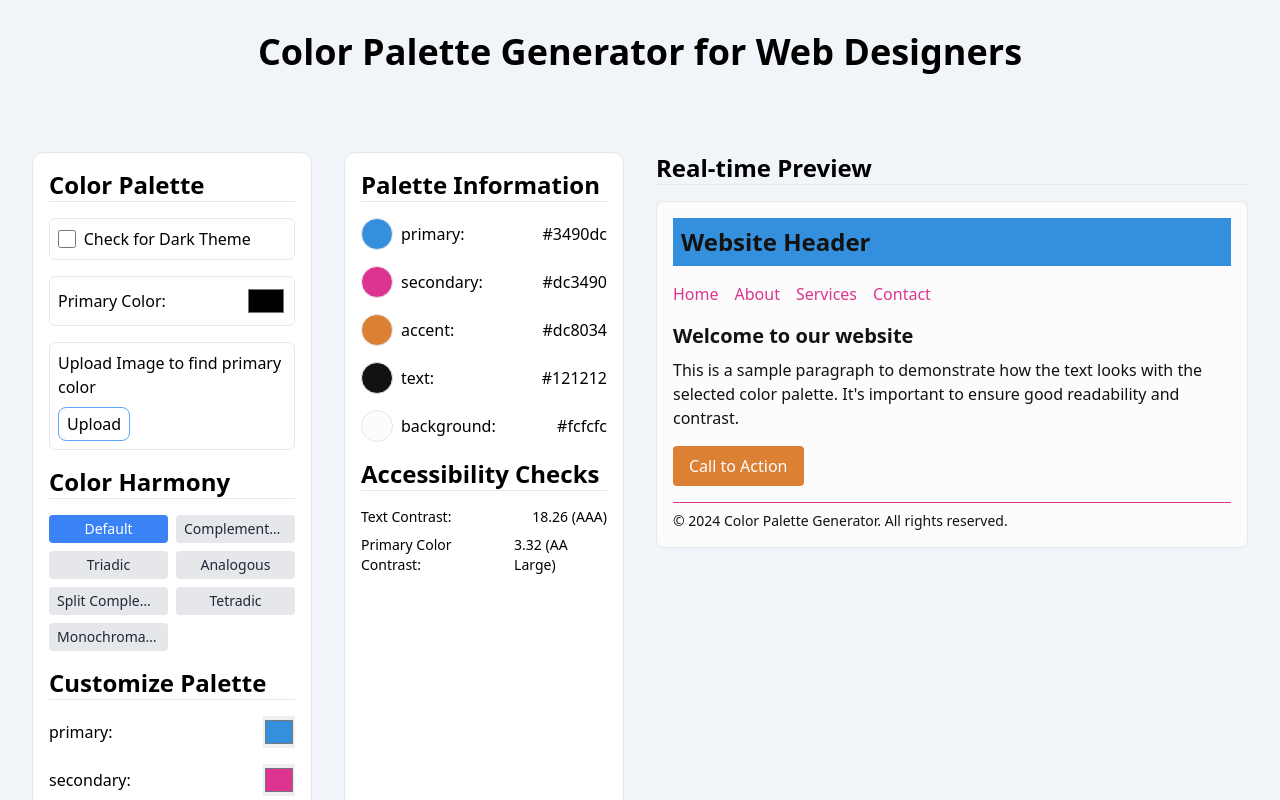
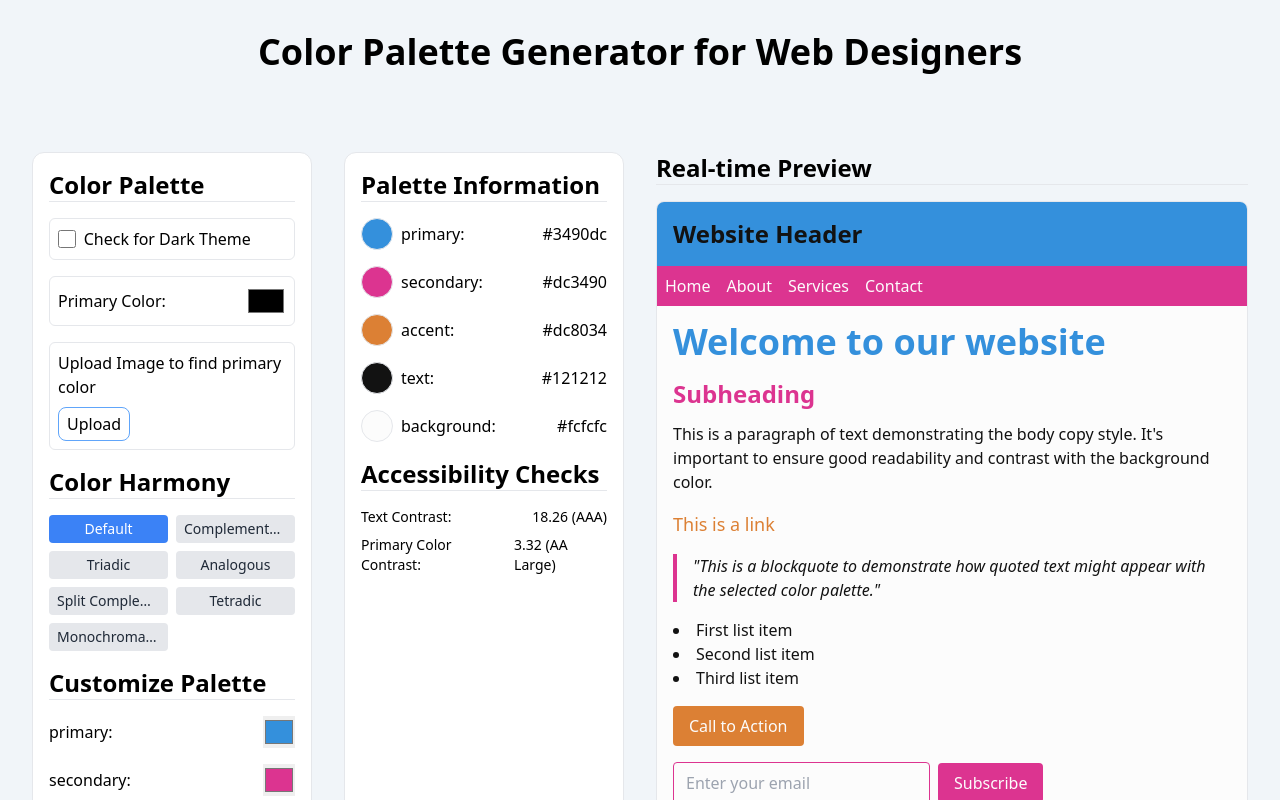
Before and after one commit to jepeteo/react-color-palette-generator, a React (Vite) app: page / in a window 1280 px wide. Shown: the top 800 px of the page. Built offline with nearby package versions, Linux system fonts and the light colour scheme.

Commit message:
improvements on preview

```diff
--- a/src/components/Preview.jsx
+++ b/src/components/Preview.jsx
@@ -1,31 +1,29 @@
 // src/components/Preview.js
 import React from 'react';
+import chroma from 'chroma-js';
 
 function Preview({ palette }) {
   return (
     <div className="grid grid-cols-1 gap-4">
       <h2 className="containerTitle">Real-time Preview</h2>
       <div
-        className="rounded-lg border p-4"
+        className="overflow-hidden rounded-lg border"
         style={{ backgroundColor: palette.background }}
       >
-        <header className="mb-4" style={{ backgroundColor: palette.primary }}>
-          <h1
-            className="p-2 text-2xl font-bold"
-            style={{ color: palette.text }}
-          >
+        <header className="p-4" style={{ backgroundColor: palette.primary }}>
+          <h1 className="text-2xl font-bold" style={{ color: palette.text }}>
             Website Header
           </h1>
         </header>
 
-        <nav className="mb-4">
+        <nav className="p-2" style={{ backgroundColor: palette.secondary }}>
           <ul className="flex space-x-4">
             {['Home', 'About', 'Services', 'Contact'].map((item) => (
               <li key={item}>
                 <a
                   href="#"
                   className="hover:underline"
-                  style={{ color: palette.secondary }}
+                  style={{ color: palette.background }}
                 >
                   {item}
                 </a>
@@ -34,37 +32,92 @@ function Preview({ palette }) {
           </ul>
         </nav>
 
-        <main>
+        <main className="p-4">
+          <h1
+            className="mb-4 text-4xl font-bold"
+            style={{ color: palette.primary }}
+          >
+            Welcome to our website
+          </h1>
           <h2
-            className="mb-2 text-xl font-semibold"
+            className="mb-3 text-2xl font-semibold"
+            style={{ color: palette.secondary }}
+          >
+            Subheading
+          </h2>
+          <p className="mb-4 text-base" style={{ color: palette.text }}>
+            This is a paragraph of text demonstrating the body copy style. It's
+            important to ensure good readability and contrast with the
+            background color.
+          </p>
+          <a
+            href="#"
+            className="text-lg font-medium"
+            style={{ color: palette.accent }}
+          >
+            This is a link
+          </a>
+          <blockquote
+            className="my-4 border-l-4 pl-4 italic"
+            style={{ borderColor: palette.secondary, color: palette.text }}
+          >
+            "This is a blockquote to demonstrate how quoted text might appear
+            with the selected color palette."
+          </blockquote>
+          <ul
+            className="mb-4 list-inside list-disc"
             style={{ color: palette.text }}
           >
-            Welcome to our website
-          </h2>
-          <p className="mb-4" style={{ color: palette.text }}>
-            This is a sample paragraph to demonstrate how the text looks with
-            the selected color palette. It's important to ensure good
-            readability and contrast.
-          </p>
+            <li>First list item</li>
+            <li>Second list item</li>
+            <li>Third list item</li>
+          </ul>
 
           <button
-            className="rounded px-4 py-2"
+            className="rounded px-4 py-2 transition-colors duration-200 ease-in-out"
             style={{
               backgroundColor: palette.accent,
               color: palette.background,
+              ':hover': {
+                backgroundColor: chroma(palette.accent).darken(0.2).hex(),
+              },
             }}
           >
             Call to Action
           </button>
+
+          <form className="mt-4">
+            <input
+              type="text"
+              placeholder="Enter your email"
+              className="mr-2 rounded px-3 py-2"
+              style={{
+                backgroundColor: palette.background,
+                color: palette.text,
+                border: `1px solid ${palette.secondary}`,
+              }}
+            />
+            <button
+              type="submit"
+              className="rounded px-4 py-2 transition-colors duration-200 ease-in-out"
+              style={{
+                backgroundColor: palette.secondary,
+                color: palette.background,
+                ':hover': {
+                  backgroundColor: chroma(palette.secondary).darken(0.2).hex(),
+                },
+              }}
+            >
+              Subscribe
+            </button>
+          </form>
         </main>
 
         <footer
-          className="mt-4 border-t pt-2"
-          style={{ borderColor: palette.secondary }}
+          className="p-2 text-sm"
+          style={{ backgroundColor: palette.primary, color: palette.text }}
         >
-          <p className="text-sm" style={{ color: palette.text }}>
-            © 2024 Color Palette Generator. All rights reserved.
-          </p>
+          © 2023 Color Palette Generator. All rights reserved.
         </footer>
       </div>
     </div>
```
